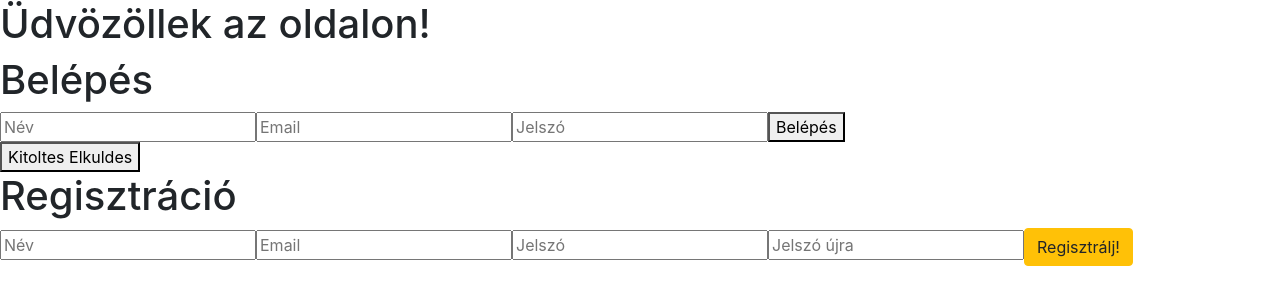
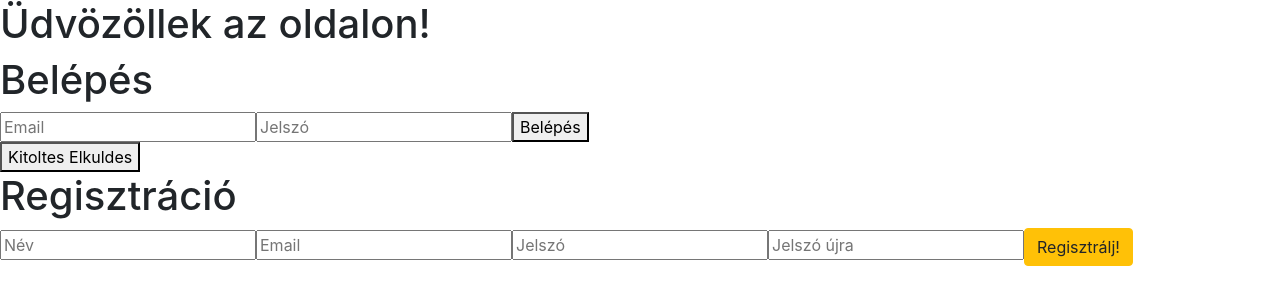
Before and after one commit to badzso-boop/react-login, a React (Create React App) app: page / in a window 1280 px wide. Shown: the top 304 px of the page. Built offline with nearby package versions, Linux system fonts and the light colour scheme.

Commit message:
POST request fixálva, required hozzáadva HTML-hez
Norbinak egy kis üzenet, hogy adjon a commitjaihoz message-et!!!

```diff
--- a/src/App.js
+++ b/src/App.js
@@ -6,14 +6,20 @@ import Login from './components/login';
 function App() {
 
   function SignUpPostHandler(signupData) {
-
-   fetch('http://localhost:9000/testAPI', {method: 'POST', body: JSON.stringify(signupData, null, 2), headers: {'Content-type':'application/json'}}).then(res => console.log(res));
+    fetch('http://localhost:3030/signup', {method: 'POST', body: JSON.stringify(signupData, null, 2), headers: {'Content-type':'application/json'}}).then(res => {
+      return res.json();
+    }).then(data => {
+        console.log(data);
+    });
   }
 
   function LoginPostHandler(loginData) {
-
-    fetch('http://localhost:9000/testAPI', {method: 'POST', body: JSON.stringify(loginData, null, 2), headers: {'Content-type':'application/json'}}).then(res => console.log(res));
-   }
+    fetch('http://localhost:3030/login', {method: 'POST', body: JSON.stringify(loginData, null, 2), headers: {'Content-type':'application/json'}}).then(res => {
+      return res.json();
+    }).then(data => {
+      console.log(data);
+    });
+  }
 
   return (
     <div>
--- a/src/components/login.js
+++ b/src/components/login.js
@@ -2,19 +2,16 @@ import 'bootstrap/dist/css/bootstrap.css'
 import {useRef} from 'react';
 
 function LoginForm(props) {
-    const nevRef = useRef();
     const emailRef = useRef();
     const passwordRef = useRef();
 
     function loginHandler(event) {
         event.preventDefault();
 
-        const enteredNev = nevRef.current.value;
         const enteredEmail = emailRef.current.value;
         const enteredPassword = passwordRef.current.value;
 
         const loginData = {
-            nev: enteredNev,
             email: enteredEmail,
             password: enteredPassword
         }
@@ -33,9 +30,8 @@ function LoginForm(props) {
         <div>
             <h1>Belépés</h1>
             <form onSubmit={loginHandler}>
-                <input type = "text" name = "nev" placeholder = "Név" ref={nevRef}/>
-                <input type = "text" name = "email" placeholder = "Email" ref={emailRef}/>
-                <input type = "text" name = "password" placeholder = "Jelszó" ref={passwordRef}/>
+                <input type = "email" required name = "email" placeholder = "Email" ref={emailRef}/>
+                <input type = "password" required name = "password" placeholder = "Jelszó" ref={passwordRef}/>
                 <button type = "submit">Belépés</button>
             </form>
             <button onClick={kitoltes}>Kitoltes  Elkuldes</button>
--- a/src/components/signUp.js
+++ b/src/components/signUp.js
@@ -30,9 +30,9 @@ function SignUp(props) {
             <h1>Regisztráció</h1>
             <form onSubmit={signupHandler}>
                 <input type = "text" name = "nev" placeholder = "Név" ref={nevRef}/>
-                <input type = "text" name = "email" placeholder = "Email" ref={emailRef}/>
-                <input type = "text" name = "password" placeholder = "Jelszó" ref={passwordRef}/>
-                <input type = "text" name = "password2" placeholder = "Jelszó újra" ref={passwordRef2}/>
+                <input type = "email" name = "email" placeholder = "Email" ref={emailRef}/>
+                <input type = "password" name = "password" placeholder = "Jelszó" ref={passwordRef}/>
+                <input type = "password" name = "password2" placeholder = "Jelszó újra" ref={passwordRef2}/>
                 <button type = "submit" className="btn btn-warning">Regisztrálj!</button>
             </form>
         </div>
```
Also changed, not shown: 1 other file (tests, documents, lock files or other folders).
